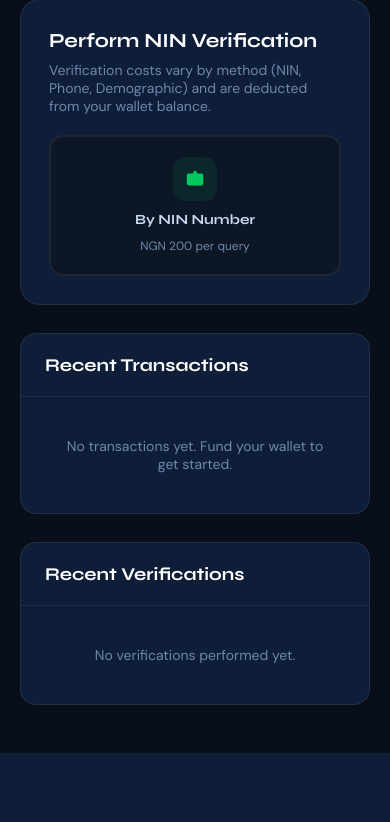
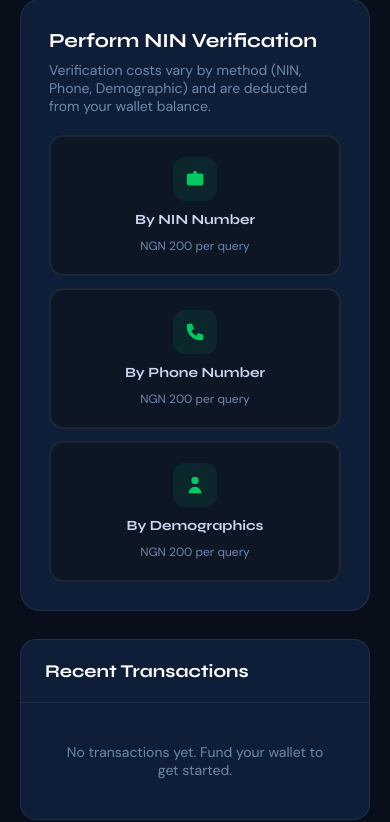
Before and after one commit to sanimakusidi/murna-foundationverify, a PHP site: page /dashboard.php in a window 390 px wide. Shown: the part 821-1643 px from the top of the page. Before the commit the page ends 1574 px from the top, so only its background shows below. Run offline with PHP 8.4, Linux system fonts and the light colour scheme; a user stored in the database is signed in; data comes from the database, SQL or seed files in the repository; data that the repository does not hold is empty; some libraries are stand-ins or nearby versions.

Commit message:
Uncomment phone verification option in dashboard

```diff
--- a/dashboard.php
+++ b/dashboard.php
@@ -670,7 +670,7 @@ $balance = floatval($user['balance']);
                 <div class="verify-option-cost"><div class="verify-option-cost">NGN <?= number_format($costs['nin']) ?> per query</div>
 </div>
             </a>
-          <?php /* ?>  <a href="verify.php?type=phone" class="verify-option">
+          <a href="verify.php?type=phone" class="verify-option">
                 <div class="verify-option-icon">
                     <svg viewBox="0 0 24 24"><path d="M3 5a2 2 0 012-2h3.28a1 1 0 01.948.684l1.498 4.493a1 1 0 01-.502 1.21l-2.257 1.13a11.042 11.042 0 005.516 5.516l1.13-2.257a1 1 0 011.21-.502l4.493 1.498a1 1 0 01.684.949V19a2 2 0 01-2 2h-1C9.716 21 3 14.284 3 6V5z"/></svg>
                 </div>
@@ -683,7 +683,7 @@ $balance = floatval($user['balance']);
                 </div>
                 <div class="verify-option-label">By Demographics</div>
                 <div class="verify-option-cost"><div class="verify-option-cost">NGN <?= number_format($costs['demographic']) ?> per query</div></div>
-            </a> <?php */ ?>
+            </a>
         </div>
     </div>
 
```
